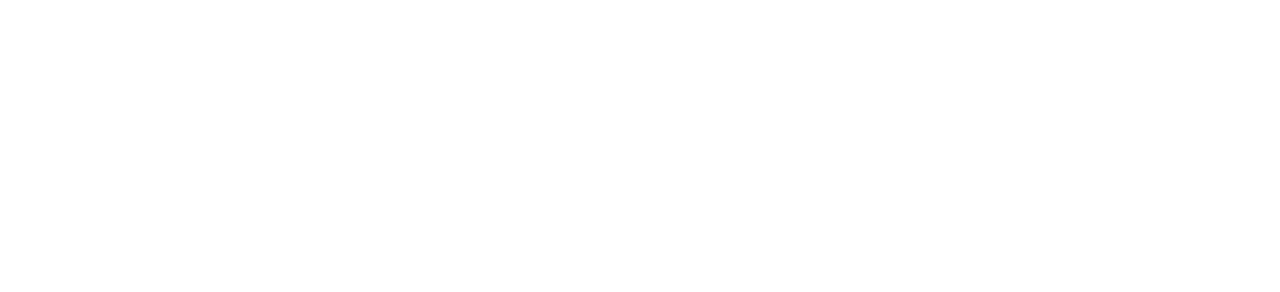
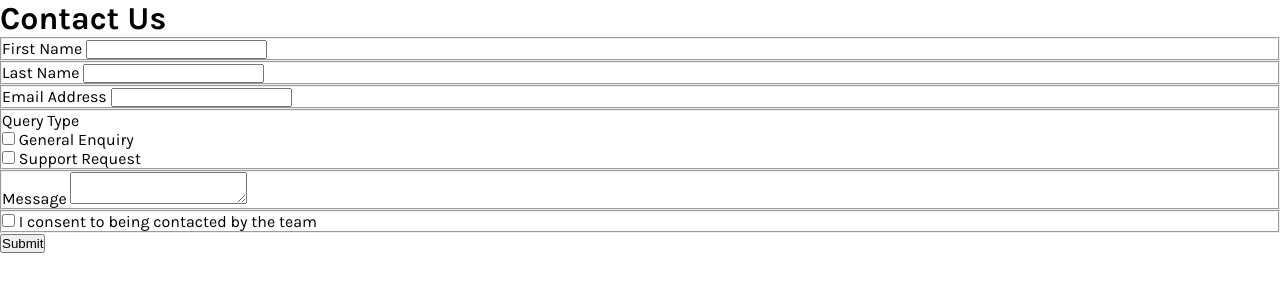
Before and after one commit to yurimzk/contact-form, a plain HTML site: page index.html in a window 1280 px wide. Drawn offline with Linux system fonts and the light colour scheme.

Commit message:
add html content

```diff
--- a/index.html
+++ b/index.html
@@ -18,5 +18,43 @@
     <script src="./src/main.js"></script>
     <title>Contact form</title>
   </head>
-  <body></body>
+  <body>
+    <div id="app">
+      <h1>Contact Us</h1>
+      <form action="">
+        <fieldset>
+          <label for="">First Name</label>
+          <input type="text" />
+        </fieldset>
+        <fieldset>
+          <label for="">Last Name</label>
+          <input type="text" />
+        </fieldset>
+        <fieldset>
+          <label for="">Email Address</label>
+          <input type="text" />
+        </fieldset>
+        <fieldset>
+          <label for="">Query Type</label>
+          <div>
+            <input type="checkbox" name="" id="" />
+            <label for="">General Enquiry</label>
+          </div>
+          <div>
+            <input type="checkbox" name="" id="" />
+            <label for="">Support Request</label>
+          </div>
+        </fieldset>
+        <fieldset>
+          <label for="">Message</label>
+          <textarea name="" id=""></textarea>
+        </fieldset>
+        <fieldset>
+          <input type="checkbox" name="" id="" />
+          <label for="">I consent to being contacted by the team</label>
+        </fieldset>
+        <button>Submit</button>
+      </form>
+    </div>
+  </body>
 </html>
```
